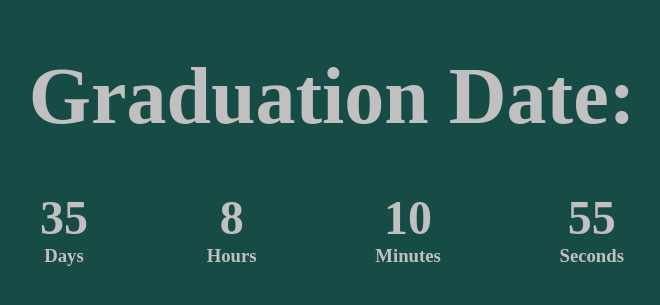
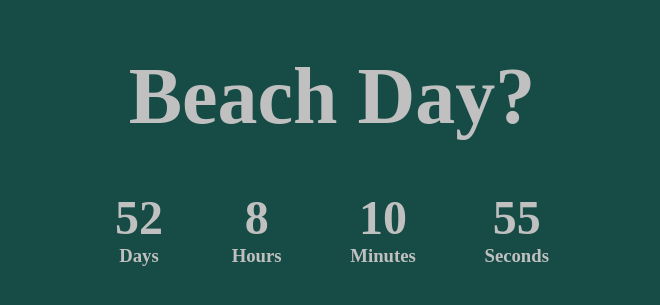
Before and after one commit to LamQuoc24/Sweetie-Time, a plain HTML site: page index.html in a window 1280 px wide. Shown: the part 265-570 px from the top of the page, without its empty margins (308-968 px from the left). Drawn offline with Linux system fonts and the light colour scheme.

Commit message:
Beach Day

```diff
--- a/index.html
+++ b/index.html
@@ -10,7 +10,7 @@
   <body>
     <section class="coming-soon">
       <div>
-        <h2>Graduation Date:</h2>
+        <h2>Beach Day?</h2>
         <div class="countdown">
           <div class="container-day">
             <h3 class="day"></h3>
--- a/script.js
+++ b/script.js
@@ -1,5 +1,5 @@
 const countdown = () => {
-  const wedding = new Date("July 20, 2022 24:00:00").getTime();
+  const wedding = new Date("August 06, 2022 24:00:00").getTime();
   let container = document.querySelector(".countdown");
 
   const now = new Date().getTime();
```
